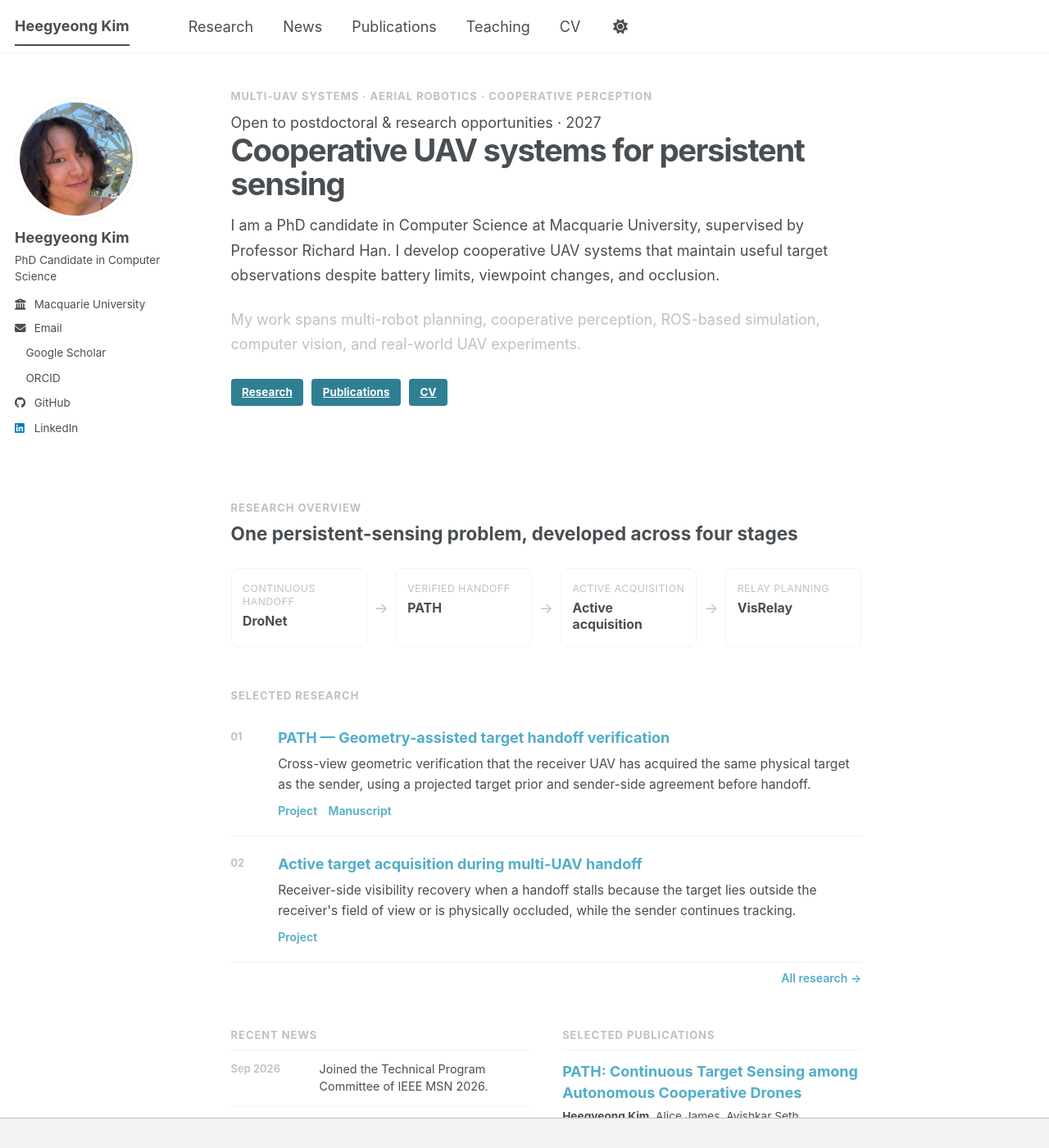
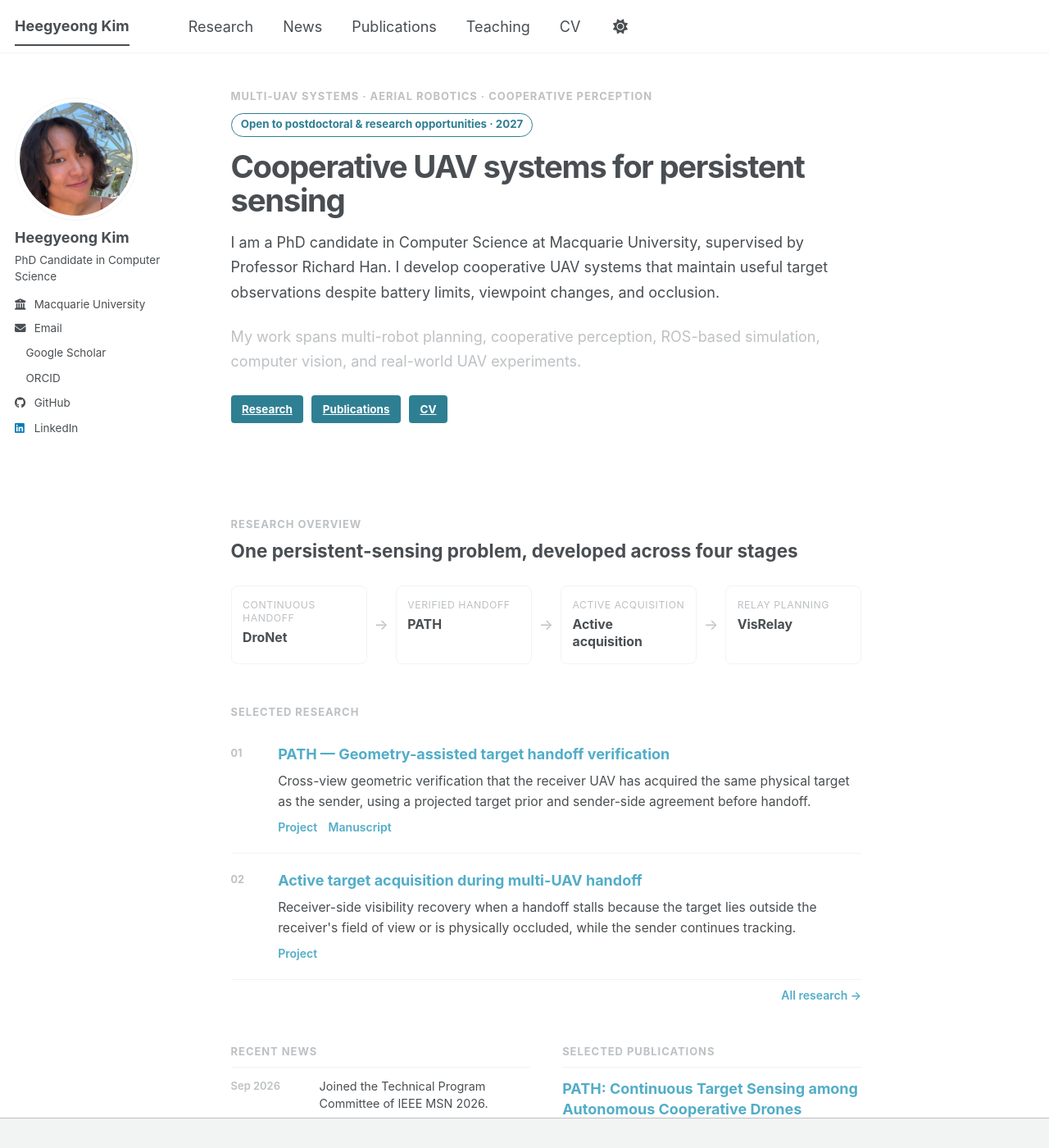
Before and after one commit to HeegyeongK/heegyeongk.github.io, a Jekyll site: the page built from _pages/about.md, in a window 1280 px wide and 1400 px high. Shown: the whole window at 82% size. Built offline with Jekyll 4.4.1, drawn with Linux system fonts in a browser that asks for light colours; a style sheet for code colours, icons or effects is not loaded.

Commit message:
Style open-to-opportunities badge

```diff
--- a/_sass/_custom.scss
+++ b/_sass/_custom.scss
@@ -428,3 +428,16 @@
     gap: 2rem;
   }
 }
+
+
+.availability-badge {
+  display: inline-block;
+  margin: 0.1rem 0 0.9rem;
+  padding: 0.32rem 0.62rem;
+  border: 1px solid var(--global-base-color);
+  border-radius: 999px;
+  color: var(--global-base-color);
+  font-size: 0.74rem;
+  font-weight: 700;
+  line-height: 1.2;
+}
```
